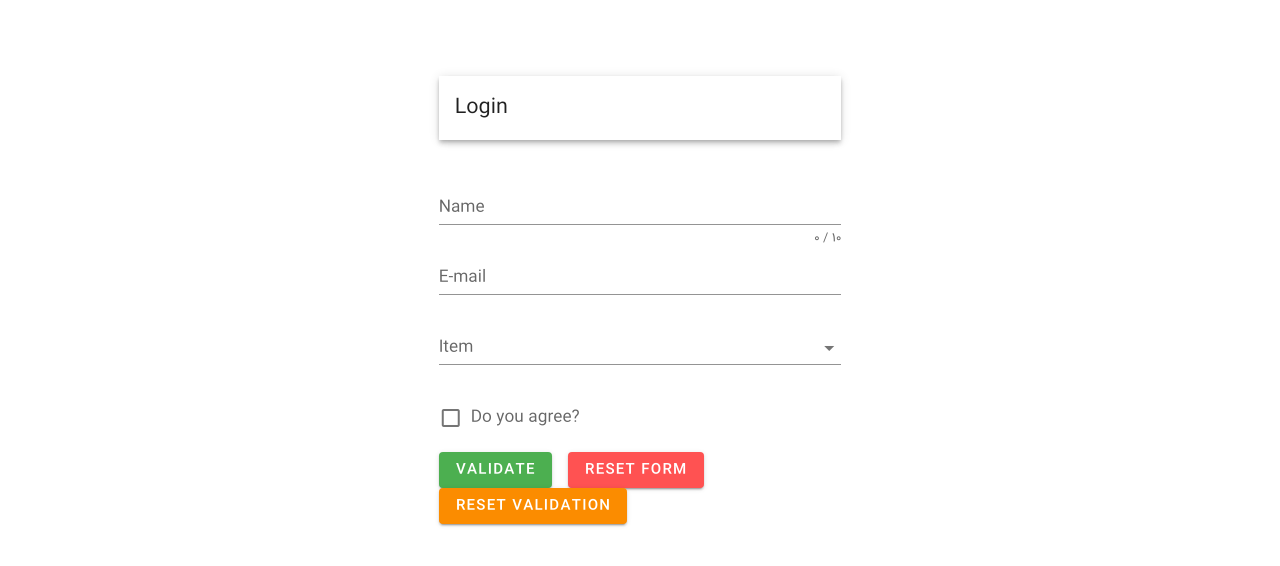
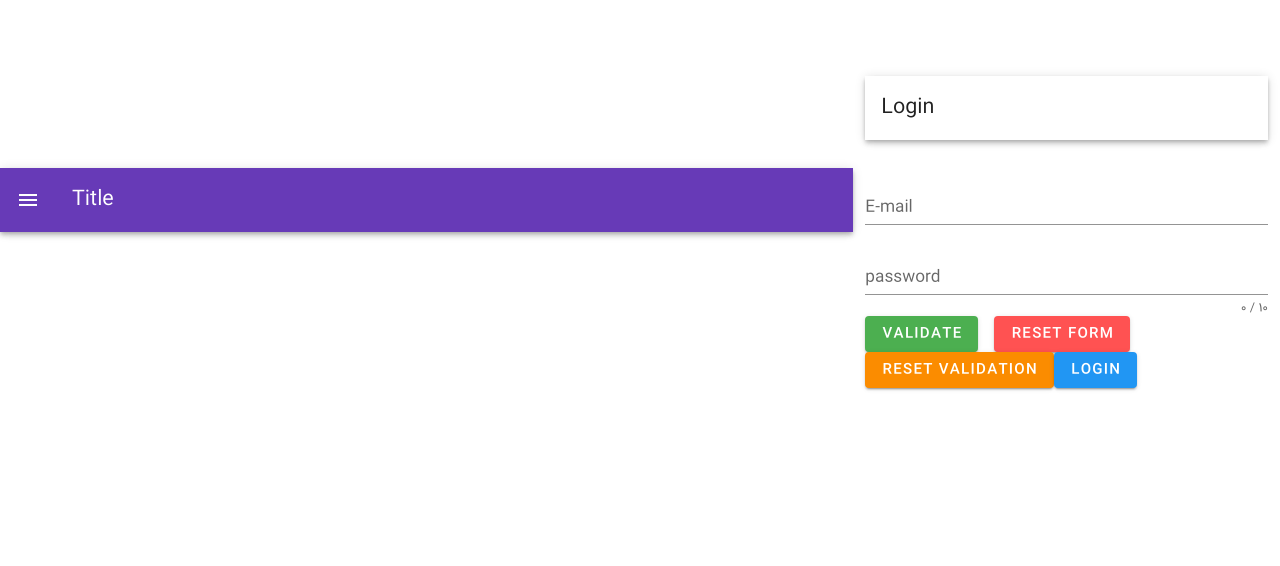
Before and after one commit to sa-bt/QuestonSystemClient, a Nuxt app: page /login in a window 1280 px wide. Shown: the top 566 px of the page. Built offline with nearby package versions, Linux system fonts and the light colour scheme.

Commit message:
find a bug in login

```diff
--- a/components/Navbar.vue
+++ b/components/Navbar.vue
@@ -1,23 +1,15 @@
 <template>
-<!--  <header class="d-flex flex-wrap align-items-center justify-content-center justify-content-md-between py-3 mb-4 border-bottom">-->
-<!--    <a href="/" class="d-flex align-items-center col-md-3 mb-2 mb-md-0 text-dark text-decoration-none">-->
-<!--      <svg class="bi me-2" width="40" height="32" role="img" aria-label="Bootstrap"><use xlink:href="#bootstrap"></use></svg>-->
-<!--    </a>-->
+  <v-app-bar
+    color="deep-purple"
+    dark
+  >
+    <v-app-bar-nav-icon @click="drawer = true"></v-app-bar-nav-icon>
 
-<!--    <ul class="nav col-12 col-md-auto mb-2 justify-content-center mb-md-0">-->
-<!--      <li><a href="#" class="nav-link px-2 link-secondary">Home</a></li>-->
-<!--      <li><NuxtLink :to="{name:'threads'}" class="nav-link px-2 link-dark">Threads</NuxtLink></li>-->
-<!--      <li><a href="#" class="nav-link px-2 link-dark">Pricing</a></li>-->
-<!--      <li><a href="#" class="nav-link px-2 link-dark">FAQs</a></li>-->
-<!--      <li><a href="#" class="nav-link px-2 link-dark">About</a></li>-->
-<!--    </ul>-->
+    <v-toolbar-title>Title</v-toolbar-title>
+  </v-app-bar>
 
-<!--    <div class="col-md-3 text-end" >-->
-<!--      <a  @click.prevent="logout" class="btn btn-outline-primary me-2" v-if="$auth.loggedIn">Logout</a>-->
-<!--      <NuxtLink :to="{name:'login'}"  class="btn btn-outline-primary me-2" v-if="!$auth.loggedIn">Login</NuxtLink>-->
-<!--      <NuxtLink :to="{name:'register'}" type="button" class="btn btn-primary" v-if="!$auth.loggedIn">Sign-up</NuxtLink>-->
-<!--    </div>-->
-<!--  </header>-->
+
+
 </template>
 
 <script>
--- a/layouts/default.vue
+++ b/layouts/default.vue
@@ -2,8 +2,8 @@
   <v-app>
     <v-container fluid>
       <v-row class="d-flex align-center justify-center">
+        <Navbar/>
         <v-col cols="12" sm="8" md="4">
-          <Navbar/>
           <Nuxt/>
         </v-col>
       </v-row>
--- a/pages/login.vue
+++ b/pages/login.vue
@@ -10,34 +10,19 @@
 
   >
     <v-text-field
-      v-model="password"
-      :counter="10"
-      :rules="passwordRules"
-      label="Name"
-      required
-    ></v-text-field>
-
-    <v-text-field
       v-model="email"
       :rules="emailRules"
       label="E-mail"
       required
     ></v-text-field>
 
-    <v-select
-      v-model="select"
-      :items="items"
-      :rules="[v => !!v || 'Item is required']"
-      label="Item"
+    <v-text-field
+      v-model="password"
+      :counter="10"
+      :rules="passwordRules"
+      label="password"
       required
-    ></v-select>
-
-    <v-checkbox
-      v-model="checkbox"
-      :rules="[v => !!v || 'You must agree to continue!']"
-      label="Do you agree?"
-      required
-    ></v-checkbox>
+    ></v-text-field>
 
     <v-btn
       :disabled="!valid"
@@ -62,6 +47,12 @@
     >
       Reset Validation
     </v-btn>
+    <v-btn
+      color="info"
+      @click="login"
+    >
+      Login
+    </v-btn>
   </v-form>
 
 </div>
@@ -83,14 +74,6 @@
                 v => !!v || 'E-mail is required',
                 v => /.+@.+\..+/.test(v) || 'E-mail must be valid',
             ],
-            select: null,
-            items: [
-                'Item 1',
-                'Item 2',
-                'Item 3',
-                'Item 4',
-            ],
-            checkbox: false,
         }),
 
         methods: {
@@ -104,11 +87,13 @@
                 this.$refs.form.resetValidation()
             },
             async login() {
+              console.log(66,
+              this.email,this.password)
                 try {
                     await this.$auth.loginWith('laravelSanctum', {
                         data: {
-                            email: this.form.email,
-                            password: this.form.password
+                            email: this.email,
+                            password: this.password
                         }
                     })
                 } catch (e) {
```
